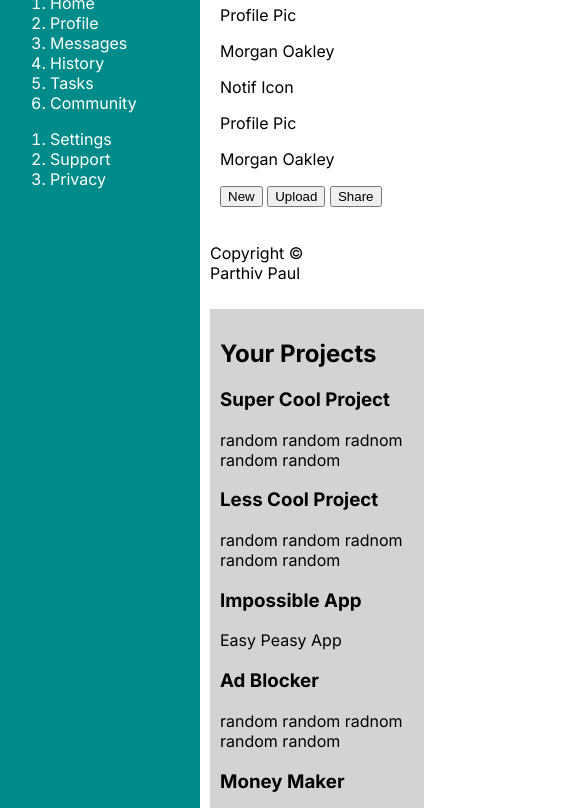
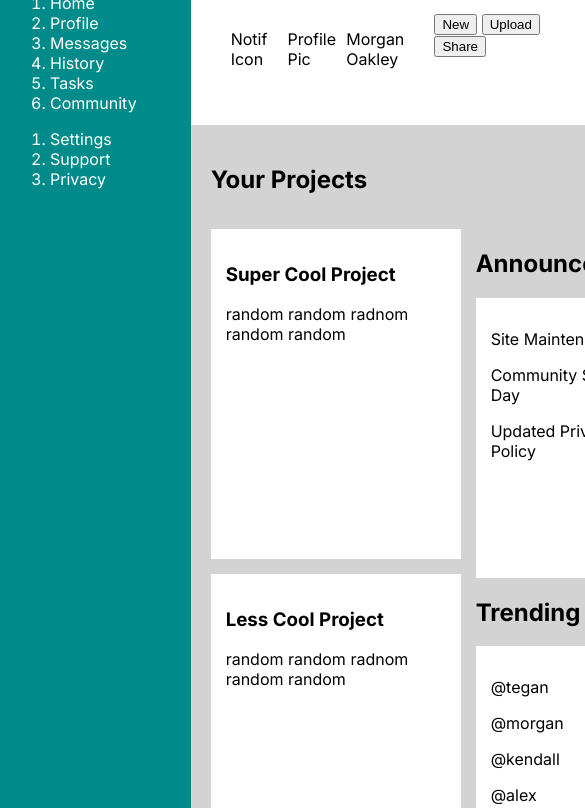
Before and after one commit to parthiv-2006/admin-dashboard, a plain HTML site: page index.html in a window 390 px wide. Shown: the part 99-907 px from the top of the page, 585 px wide, since content can reach past the window. Drawn offline with Linux system fonts and the light colour scheme.

Commit message:
created cards and made them responsive

```diff
--- a/style.css
+++ b/style.css
@@ -6,9 +6,9 @@ body {
 
 .container {
     display: grid;
-    grid-template-columns: repeat(auto-fit, minmax(200px, 1fr));
-    grid-template-rows: repeat(auto-fit, 1fr);
-    gap: 10px;
+    grid-template-columns: 1fr 4fr;
+    grid-template-rows: auto auto 1fr auto;
+    height: 100vh;
 }
 
 /* Styling for Dashboard Side bar */
@@ -16,8 +16,7 @@ body {
 .side-bar {
     grid-column-start: 1;
     grid-column-end: 2;
-    grid-row-start: 1;
-    grid-row-end: 4;
+    grid-row: 1 / 6;
     padding: 10px;
     background-color: darkcyan;
     color: white;
@@ -27,9 +26,18 @@ body {
 /* Styling for Header */
 .header {
     grid-column-start: 2;
-    grid-column-end: 5;
-    padding: 10px;
+    grid-column-end: 3;
+    padding: 40px;
     background-color: white
+}
+
+.top-header, .bottom-header {
+    display: flex;
+    justify-content: space-evenly;
+}
+
+.profile, .display-message {
+    display: flex;
 }
 
 
@@ -37,8 +45,56 @@ body {
 
 .content {
     grid-column-start: 2;
-    grid-column-end: 5;
-    grid-row-start: 3;
-    padding: 10px;
+    grid-column-end: 4;
+    grid-row: 2/ 3;
+
+    padding: 20px;
     background-color: lightgrey;
 }
+
+.content {
+    display: grid;
+    grid-template-columns: 2fr 1fr;
+    gap: 15px;
+}
+
+.your-projects {
+    grid-column-start: 1;
+    grid-column-end: 2;
+    display: grid;
+    grid-template-columns: repeat(auto-fit, minmax(250px, 1fr));
+    gap: 15px;
+}
+
+.your-projects h2 { /* Added */
+    margin-top: 0; /* Added */
+    margin-bottom: 0; /* Added */
+}
+
+.right-main-section{
+    display: flex;
+    flex-direction: column;
+    grid-column-start: 2;
+    grid-column-end: 3;
+}
+
+.card {
+    height: 300px;
+    background-color: white;
+    padding: 15px;
+}
+
+.announcements, .trending {
+    background-color: white;
+    height: 250px;
+    padding: 15px;
+}
+
+/* Styling for Footer */
+
+.footer {
+    text-align: center;
+    background-color: bisque;
+    grid-column-start: 1;
+    grid-column-end: 3;
+}
```
